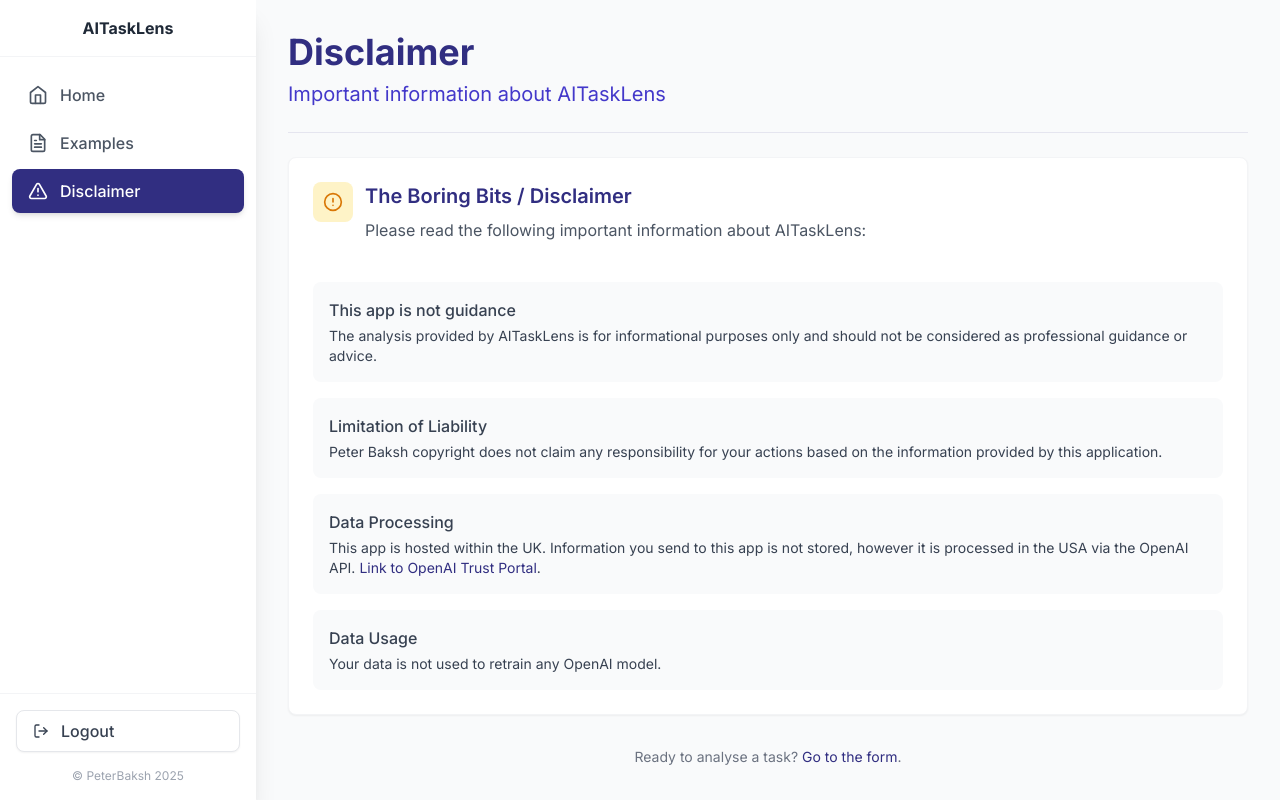
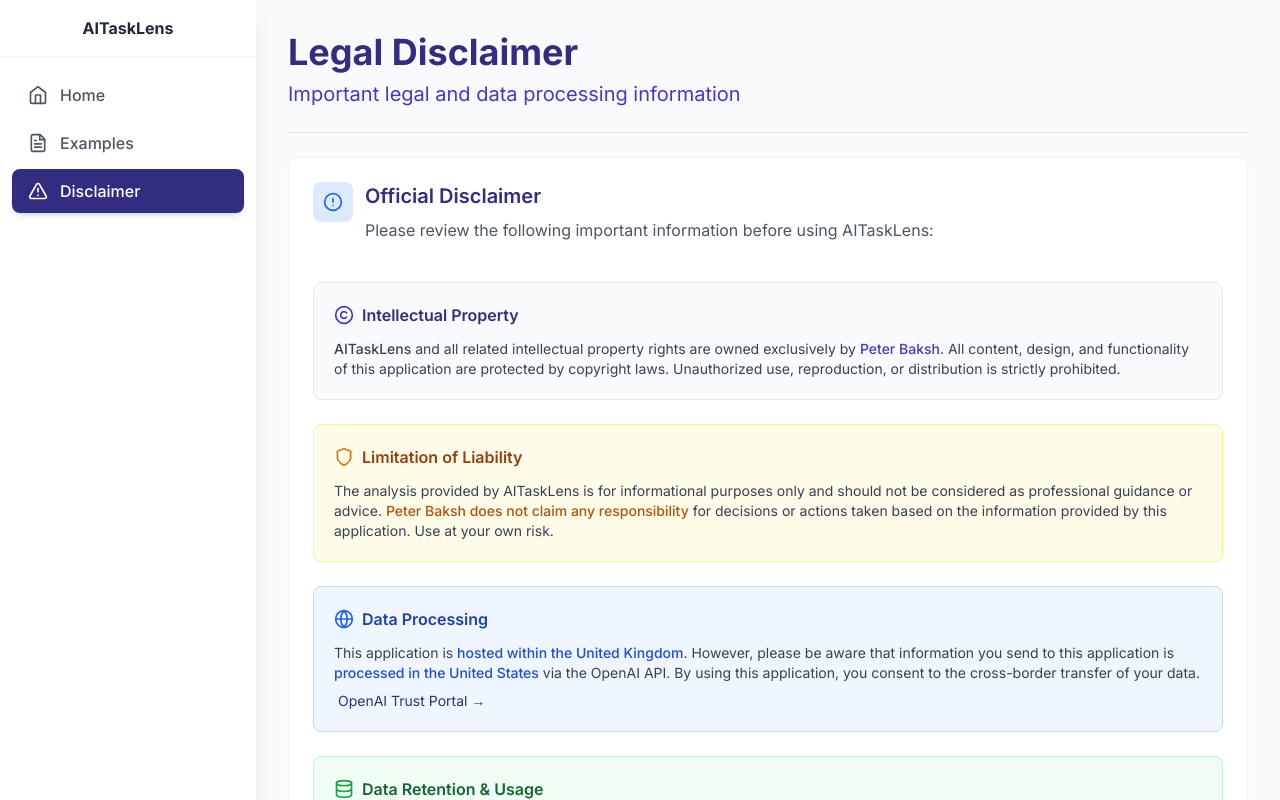
Before and after one commit to DrPBaksh/AITaskLens_v2, a React (Create React App) app: page /disclaimer in a window 1280 px wide. Shown: the top 800 px of the page. Built offline with nearby package versions, Linux system fonts and the light colour scheme; sample sign-in values are in the browser's storage.

Commit message:
Update DisclaimerPage with more official format and clear IP ownership statements

```diff
--- a/src/pages/DisclaimerPage.jsx
+++ b/src/pages/DisclaimerPage.jsx
@@ -1,6 +1,6 @@
 import React from 'react';
 import { motion } from 'framer-motion';
-import { AlertCircle } from 'lucide-react';
+import { AlertCircle, Shield, Globe, Database, Copyright } from 'lucide-react';
 
 const DisclaimerPage = () => {
   return (
@@ -14,10 +14,10 @@
         <div className="flex items-start gap-4">
           <div>
             <h1 className="text-4xl font-bold text-indigo-900 mb-2">
-              Disclaimer
+              Legal Disclaimer
             </h1>
             <h2 className="text-xl text-indigo-700">
-              Important information about AITaskLens
+              Important legal and data processing information
             </h2>
           </div>
         </div>
@@ -30,48 +30,69 @@
         transition={{ delay: 0.1 }}
       >
         <div className="flex items-start mb-6">
-          <div className="w-10 h-10 bg-amber-100 rounded-lg flex items-center justify-center mr-3 flex-shrink-0">
-            <AlertCircle className="h-5 w-5 text-amber-600" />
+          <div className="w-10 h-10 bg-blue-100 rounded-lg flex items-center justify-center mr-3 flex-shrink-0">
+            <AlertCircle className="h-5 w-5 text-blue-600" />
           </div>
           <div>
-            <h3 className="text-xl font-semibold text-indigo-900 mb-2">The Boring Bits / Disclaimer</h3>
+            <h3 className="text-xl font-semibold text-indigo-900 mb-2">Official Disclaimer</h3>
             <p className="text-gray-600 mb-4">
-              Please read the following important information about AITaskLens:
+              Please review the following important information before using AITaskLens:
             </p>
           </div>
         </div>
 
-        <div className="space-y-4 text-gray-700">
-          <div className="p-4 bg-gray-50 rounded-lg">
-            <p className="font-medium mb-1">This app is not guidance</p>
-            <p className="text-sm">The analysis provided by AITaskLens is for informational purposes only and should not be considered as professional guidance or advice.</p>
-          </div>
-
-          <div className="p-4 bg-gray-50 rounded-lg">
-            <p className="font-medium mb-1">Limitation of Liability</p>
-            <p className="text-sm">Peter Baksh copyright does not claim any responsibility for your actions based on the information provided by this application.</p>
-          </div>
-
-          <div className="p-4 bg-gray-50 rounded-lg">
-            <p className="font-medium mb-1">Data Processing</p>
+        <div className="space-y-6 text-gray-700">
+          <div className="p-5 bg-gray-50 rounded-lg border border-gray-200">
+            <div className="flex items-center mb-3">
+              <Copyright className="h-5 w-5 text-indigo-700 mr-2" />
+              <p className="font-semibold text-indigo-900">Intellectual Property</p>
+            </div>
             <p className="text-sm">
-              This app is hosted within the UK. Information you send to this app is not stored, however it is processed in the USA via the OpenAI API.
-              <a href="https://openai.com/policies/trust-center" target="_blank" rel="noopener noreferrer" className="text-indigo-900 hover:underline ml-1">
-                Link to OpenAI Trust Portal
-              </a>.
+              <span className="font-medium">AITaskLens</span> and all related intellectual property rights are owned exclusively by <span className="font-medium text-indigo-700">Peter Baksh</span>. All content, design, and functionality of this application are protected by copyright laws. Unauthorized use, reproduction, or distribution is strictly prohibited.
             </p>
           </div>
 
-          <div className="p-4 bg-gray-50 rounded-lg">
-            <p className="font-medium mb-1">Data Usage</p>
-            <p className="text-sm">Your data is not used to retrain any OpenAI model.</p>
+          <div className="p-5 bg-yellow-50 rounded-lg border border-yellow-200">
+            <div className="flex items-center mb-3">
+              <Shield className="h-5 w-5 text-amber-600 mr-2" />
+              <p className="font-semibold text-amber-800">Limitation of Liability</p>
+            </div>
+            <p className="text-sm">
+              The analysis provided by AITaskLens is for informational purposes only and should not be considered as professional guidance or advice. <span className="font-medium text-amber-700">Peter Baksh does not claim any responsibility</span> for decisions or actions taken based on the information provided by this application. Use at your own risk.
+            </p>
+          </div>
+
+          <div className="p-5 bg-blue-50 rounded-lg border border-blue-200">
+            <div className="flex items-center mb-3">
+              <Globe className="h-5 w-5 text-blue-600 mr-2" />
+              <p className="font-semibold text-blue-800">Data Processing</p>
+            </div>
+            <p className="text-sm">
+              This application is <span className="font-medium text-blue-700">hosted within the United Kingdom</span>. However, please be aware that information you send to this application is <span className="font-medium text-blue-700">processed in the United States</span> via the OpenAI API. By using this application, you consent to the cross-border transfer of your data.
+              <a href="https://openai.com/policies/trust-center" target="_blank" rel="noopener noreferrer" className="text-indigo-900 hover:underline ml-1 block mt-2">
+                OpenAI Trust Portal →
+              </a>
+            </p>
+          </div>
+
+          <div className="p-5 bg-green-50 rounded-lg border border-green-200">
+            <div className="flex items-center mb-3">
+              <Database className="h-5 w-5 text-green-600 mr-2" />
+              <p className="font-semibold text-green-800">Data Retention & Usage</p>
+            </div>
+            <p className="text-sm">
+              AITaskLens <span className="font-medium text-green-700">does not permanently store</span> the information you submit. Your data is <span className="font-medium text-green-700">not used to retrain any OpenAI model</span> and is only processed for the purpose of providing you with task analysis results. This application adheres to data minimization principles.
+            </p>
           </div>
         </div>
       </motion.div>
 
       <div className="mt-8 text-center">
         <p className="text-sm text-gray-500">
-          Ready to analyse a task? <a href="/" className="text-indigo-900 hover:underline">Go to the form</a>.
+          By continuing to use AITaskLens, you acknowledge and agree to these terms.
+        </p>
+        <p className="text-sm text-gray-500 mt-2">
+          <a href="/" className="text-indigo-900 hover:underline">Return to task analysis</a>
         </p>
       </div>
     </>
```
